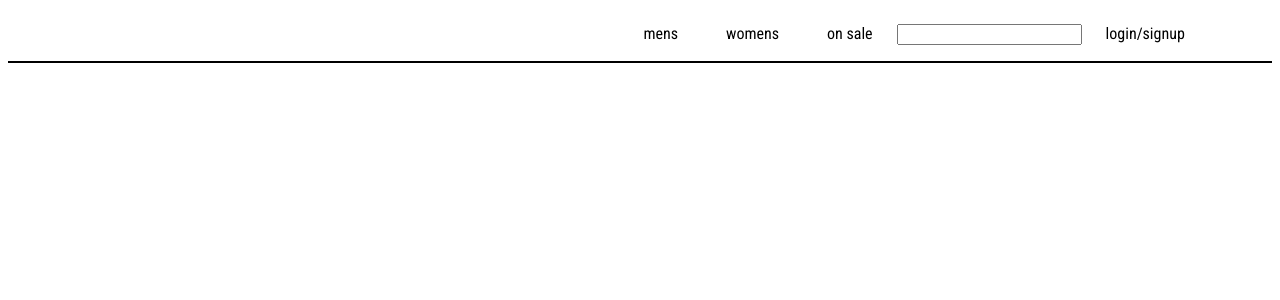
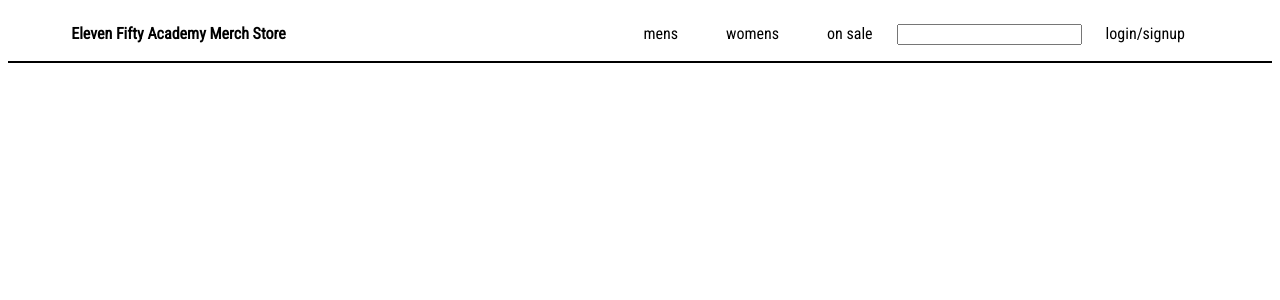
Before and after one commit to austinmscholl/EFAMerchClient, an Angular app: page / in a window 1280 px wide. Shown: the top 300 px of the page. Built offline with nearby package versions, Linux system fonts and the light colour scheme.

Commit message:
added styling to nav bar

```diff
--- a/src/app/nav/nav.component.html
+++ b/src/app/nav/nav.component.html
@@ -1,6 +1,6 @@
 <header>
   <div class='container'>
-    <a routerLink='/' class='logo'><img src=''/></a>
+    <a routerLink='/' class='logo'><img src=''/><span>Eleven Fifty Academy Merch Store</span></a>
       <nav>
         <ul>
           <li><a routerLink='mens'>mens</a></li>
--- a/src/app/nav/nav.component.scss
+++ b/src/app/nav/nav.component.scss
@@ -20,7 +20,7 @@ header{
     .logo{
         font-weight: bold;
         text-decoration: none;
-        color: white;
+        color: black;
     }
 
     nav{
@@ -40,9 +40,10 @@ header{
                     text-decoration: none;
                     color: black;
 
-                    // &:hover{
-                    //     background: hsl(30, 100%, 60%);
-                    // }
+                    &:hover{
+                        background: black;
+                        color: white;
+                    }
                 }
             }
         }
```
